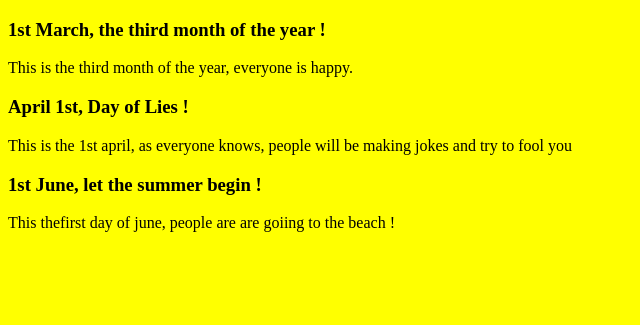
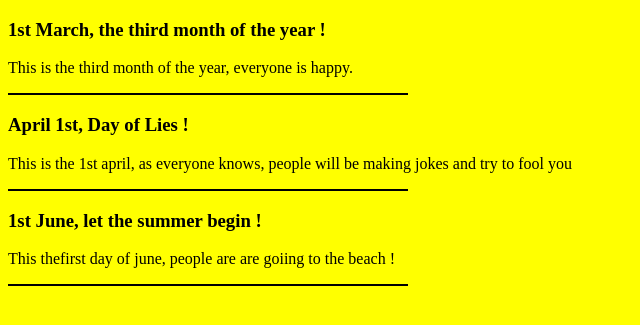
Before and after one commit to elhamza9/django-news, a Django app: page /topics/ in a window 1280 px wide. Shown: the part 68-393 px from the top of the page, without its empty margins (0-640 px from the left). Run offline with Django 3.2, Linux system fonts and the light colour scheme; data comes from the database, SQL or seed files in the repository; both versions use the stored data as it was after the commit.

Commit message:
Add line between articles

```diff
--- a/djangonews/djangonews/templates/topics/list.html
+++ b/djangonews/djangonews/templates/topics/list.html
@@ -5,10 +5,13 @@
 {% block content %}
 
 {% for t in topics %}
-    <article>
-        <h3>{{ t.title }}</h3>
-        <p> {{ t.content }}</p>
-    </article>
+    <div class="topic-block">
+        <article>
+            <h3>{{ t.title }}</h3>
+            <p> {{ t.content }}</p>
+        </article>
+        <span class="line"></span>
+    </div>
 {% endfor %}
 
 {% endblock %}
--- a/djangonews/topics/static/topics/styles/main.css
+++ b/djangonews/topics/static/topics/styles/main.css
@@ -16,3 +16,10 @@ header .profile {
     float: right;
     margin-right: 30px;
 }
+
+.topic-block .line {
+    display: block;
+    width: 400px;
+    height: 2px;
+    background-color: black;
+}
```
Also changed, not shown: djangonews/db.sqlite3.
